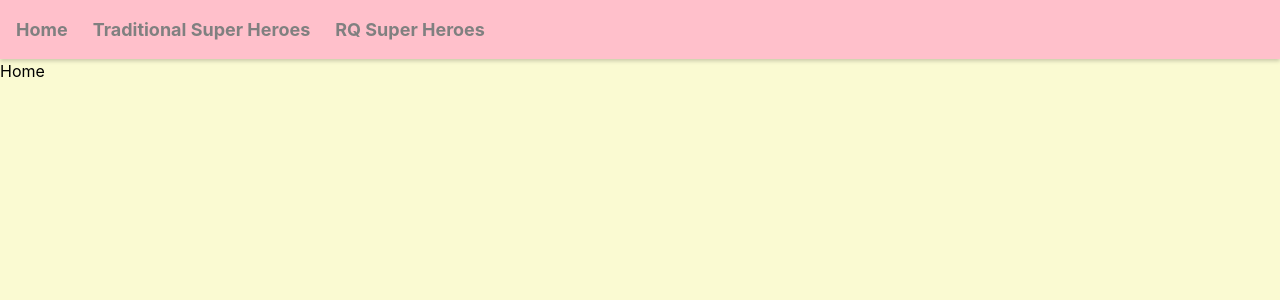
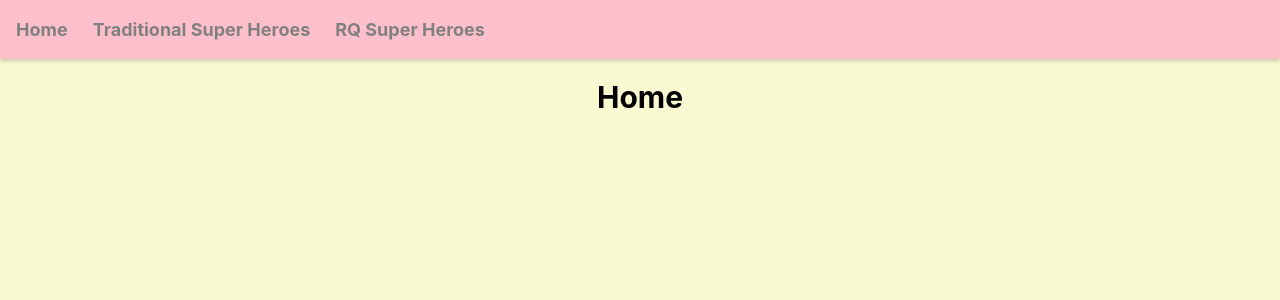
Before and after one commit to ritikmaurya4747/React-Query, a React (Vite) app: page / in a window 1280 px wide. Shown: the top 300 px of the page. Built offline with nearby package versions, Linux system fonts and the light colour scheme.

Commit message:
adding staleTIme to fresh the data in every visit

```diff
--- a/src/components/Home.jsx
+++ b/src/components/Home.jsx
@@ -2,6 +2,8 @@
 
 export default function Home() {
   return (
-    <div>Home</div>
+    <div >
+      <h1 className="text-center p-5 text-3xl font-bold">Home</h1>
+    </div>
   )
 }
--- a/src/components/RQSuperHeroes.page.jsx
+++ b/src/components/RQSuperHeroes.page.jsx
@@ -11,7 +11,8 @@
     "super-heroe",
     fetchSuperHeros,
     {
-        cacheTime : 5000
+        // cacheTime : 5000,
+        staleTime : 0,
     }
   );
 
```
